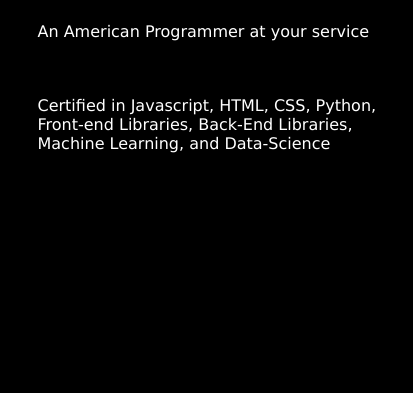
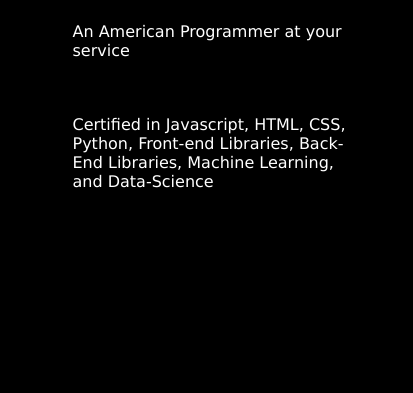
Before and after one commit to DiscipleHazen/PersonalPortfolioWebpage, a plain HTML site: page index.html in a window 390 px wide. Shown: the part 451-844 px from the top of the page, 413 px wide, since content can reach past the window. Drawn offline with Linux system fonts and the light colour scheme.

Commit message:
text changes on mobile

```diff
--- a/styles.css
+++ b/styles.css
@@ -191,6 +191,10 @@ main {
         margin-top: 10px;
         margin-left: 40px;
     }
+    #welcome-section p {
+        width: 275px;
+        margin-right: 30px;
+    }
     header .username {
         font-size: 1rem;
     }
```
